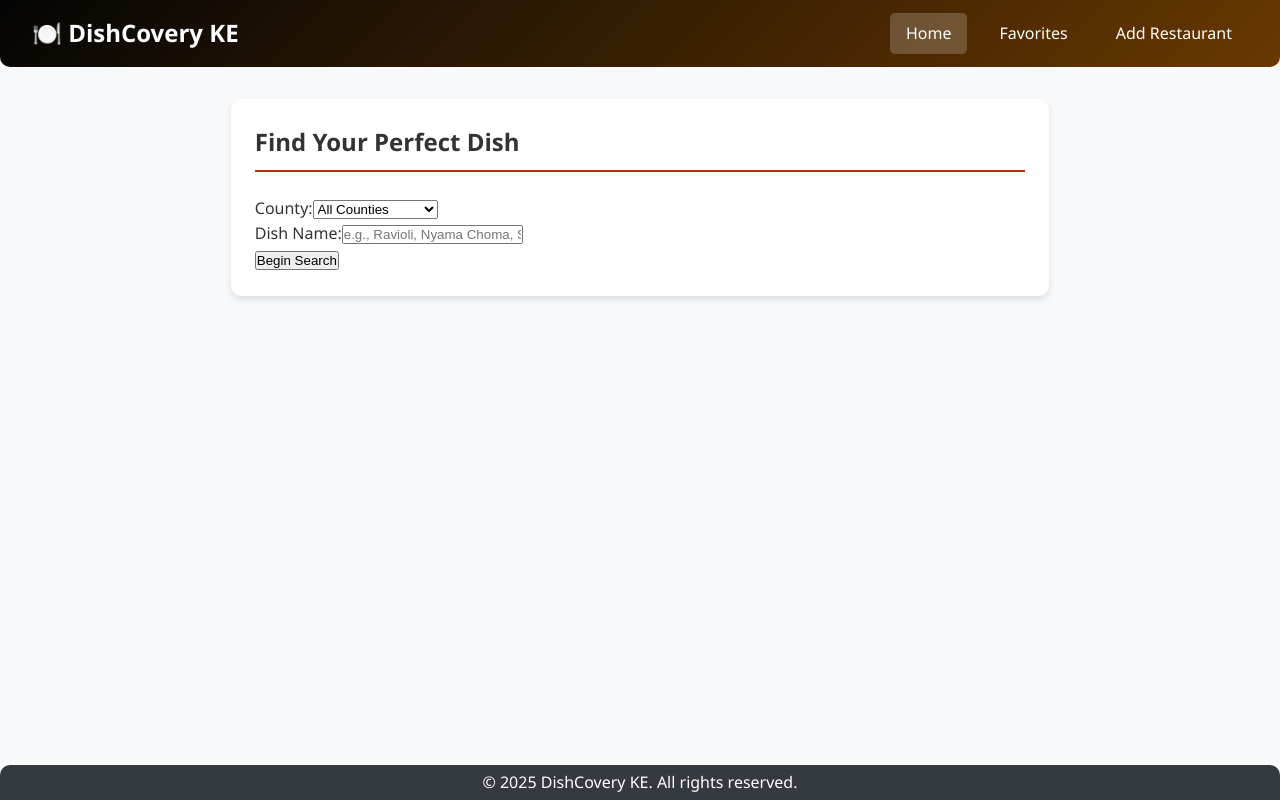
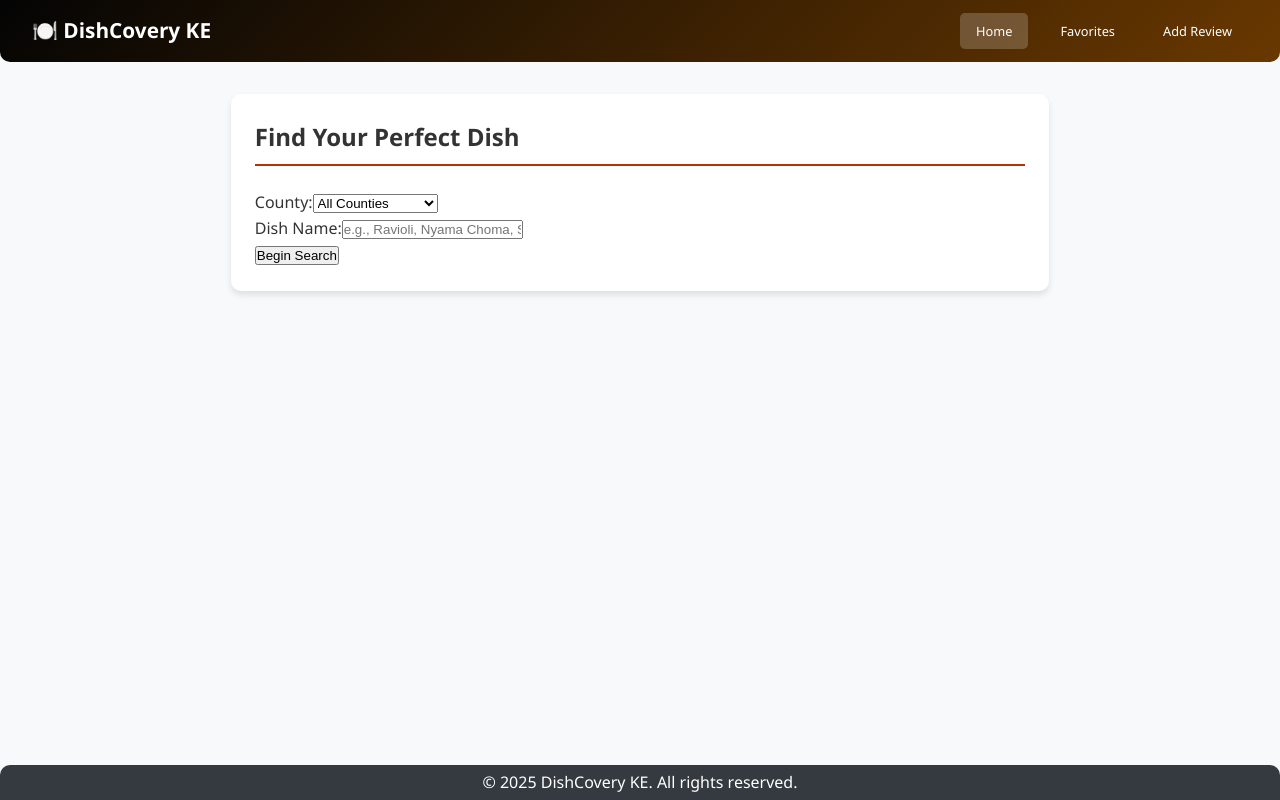
Before and after one commit to susangakii/react-dishcovery-ke, a React (Create React App) app: page / in a window 1280 px wide. Built offline with nearby package versions, Linux system fonts and the light colour scheme; data requests are answered from the project's data file.

Commit message:
modifies pages, modifies styling in components

```diff
--- a/src/App.css
+++ b/src/App.css
@@ -21,8 +21,8 @@ body {
 }
 
 .header, footer {
-  width: 100vw; /* fill full viewport width */
-  margin-left: calc(50% - 50vw); /* removes centering margin */
+  width: 100vw;
+  margin-left: calc(50% - 50vw);
   margin-right: calc(50% - 50vw);
 }
 
@@ -50,7 +50,7 @@ body {
 }
 
 .header h1 {
-  font-size: 1.5rem;
+  font-size: 1.3rem;
   margin: 0;
   font-weight: 700;
   white-space: nowrap;
@@ -60,7 +60,7 @@ body {
   display: none;
 }
 
-/* navigation Bar - inside header */
+/* navigation bar - inside header */
 .navbar {
   display: flex;
   gap: 1rem;
@@ -74,7 +74,7 @@ body {
   font-weight: 500;
   border-radius: 5px;
   transition: all 0.3s;
-  font-size: 1rem;
+  font-size: 0.8rem;
 }
 
 .nav-link:hover {
--- a/src/App.js
+++ b/src/App.js
@@ -2,7 +2,7 @@ import { Routes, Route } from 'react-router-dom';
 import './App.css';
 import NavBar from './components/NavBar';
 import HomePage from './pages/HomePage';
-import AddRestaurantPage from './pages/AddRestaurantPage';
+import AddReviewPage from './pages/AddReviewPage';
 import FavoritesPage from './pages/FavoritesPage';
 
 function App() {
@@ -20,7 +20,7 @@ function App() {
 
       <Routes>
         <Route path="/" element={<HomePage />} />
-        <Route path="/add" element={<AddRestaurantPage />} />
+        <Route path="/add" element={<AddReviewPage />} />
         <Route path="/favorites" element={<FavoritesPage />} />
       </Routes>
 
--- a/src/components/NavBar.jsx
+++ b/src/components/NavBar.jsx
@@ -10,7 +10,7 @@ function NavBar() {
         Favorites
       </NavLink>
       <NavLink to="/add" className={({ isActive }) => isActive ? 'nav-link active' : 'nav-link'}>
-        Add Restaurant
+        Add Review
       </NavLink>
     </nav>
   );
--- a/src/pages/HomePage.jsx
+++ b/src/pages/HomePage.jsx
@@ -1,4 +1,5 @@
 import { useState, useEffect } from 'react';
+import FilterBar from '../components/FilterBar';
 import SearchForm from '../components/SearchForm';
 import RestaurantList from '../components/RestaurantList';
 
@@ -7,7 +8,7 @@ function HomePage() {
   const [filteredRestaurants, setFilteredRestaurants] = useState([]);
   const [showResults, setShowResults] = useState(false);
 
-  // GET request - Fetch restaurants on mount
+  // fetch restaurants on start (GET)
   useEffect(() => {
     fetch('http://localhost:4000/restaurants')
       .then(res => res.json())
@@ -17,7 +18,7 @@ function HomePage() {
       .catch(error => console.error('Error Fetching Restaurants:', error));
   }, []);
 
-  // Handle search
+  // handle search
   const handleSearch = (county, dishName) => {
     let results = [];
     let dataToSearch = allRestaurants;
```
Also changed, not shown: src/pages/AddRestaurantPage.jsx (deleted), src/pages/AddReviewPage.jsx (added).
